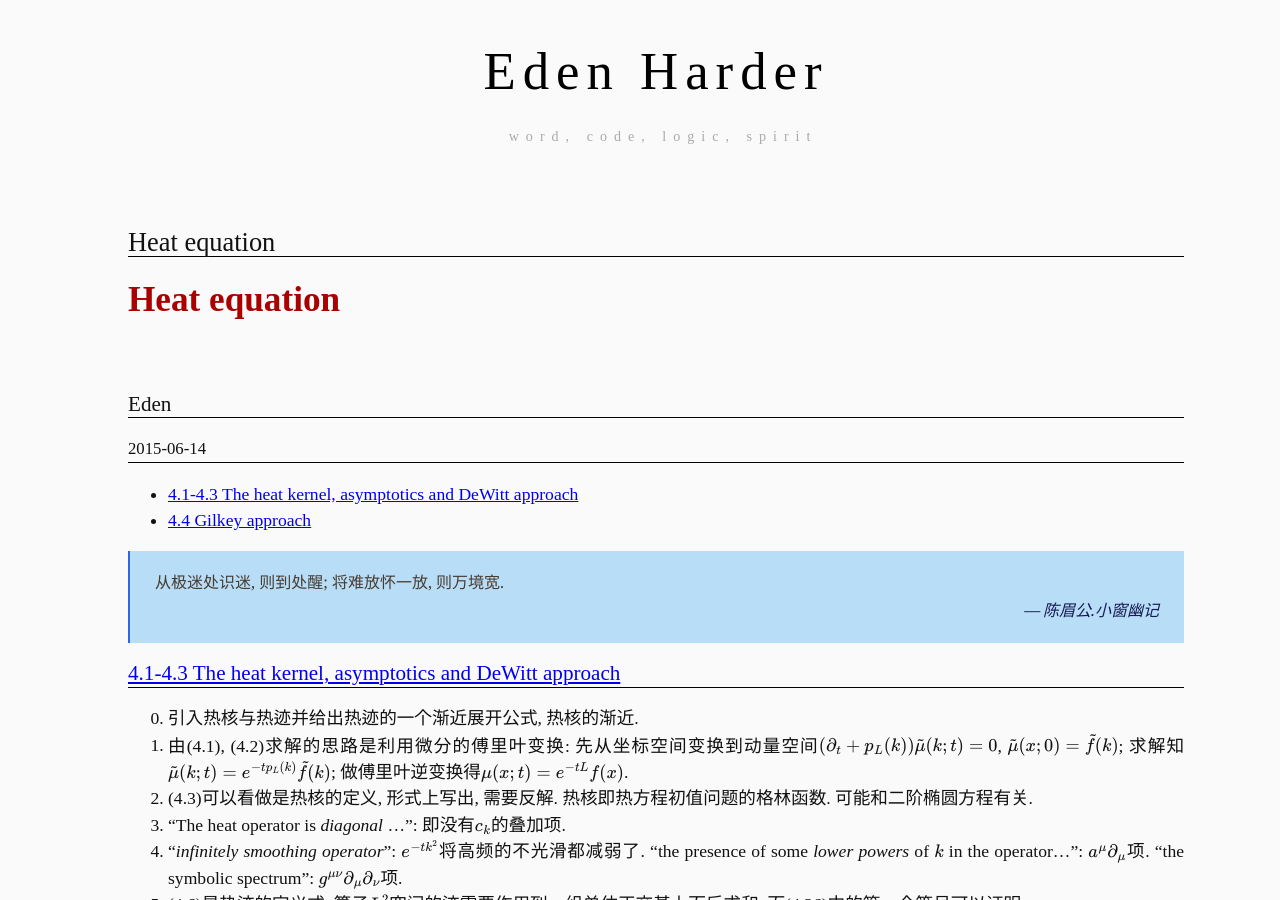
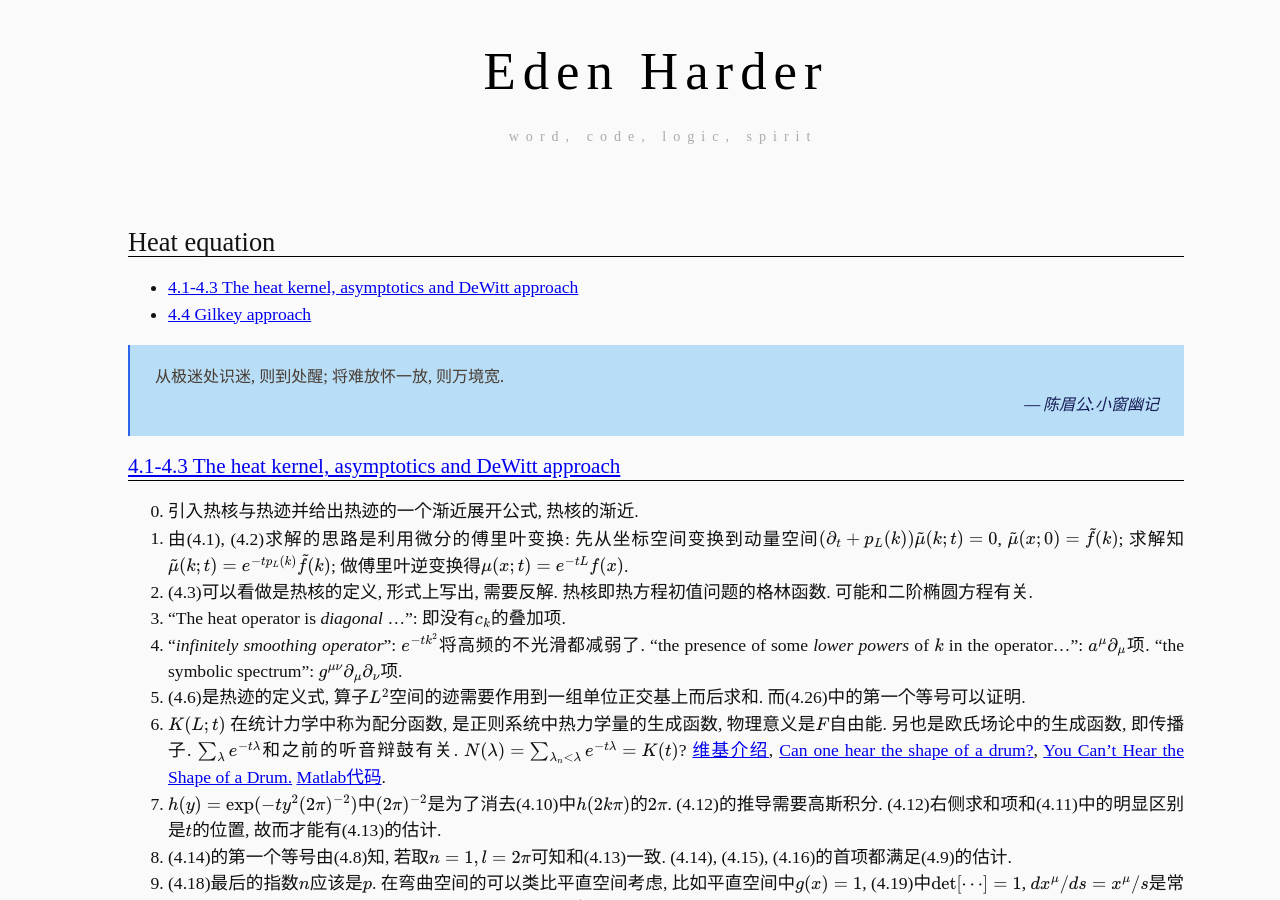
Before and after one commit to hueidou/hueidou.github.io, a Jekyll site: the page built from _posts/2015-06-14-odg4.html, in a window 1280 px wide and 900 px high. Built offline with Jekyll 4.4.1, drawn with Linux system fonts in a browser that asks for light colours; nearby versions of some CDN libraries; library files that are not in the unit come from our copies; Markdown is read by kramdown in place of the engine named in the settings; formulas are drawn with MathJax 3; comment, search, counter and statistics services are not loaded.

```diff
--- a/_posts/2015-06-14-odg4.html
+++ b/_posts/2015-06-14-odg4.html
@@ -6,12 +6,6 @@
 ---
 
 <h1>{{ page.title }}</h1>
-
-<div id="header">
-<h1 class="title">Heat equation</h1>
-<h2 class="author">Eden</h2>
-<h3 class="date">2015-06-14</h3>
-</div>
 
 <div id="TOC">
 <ul>
```
